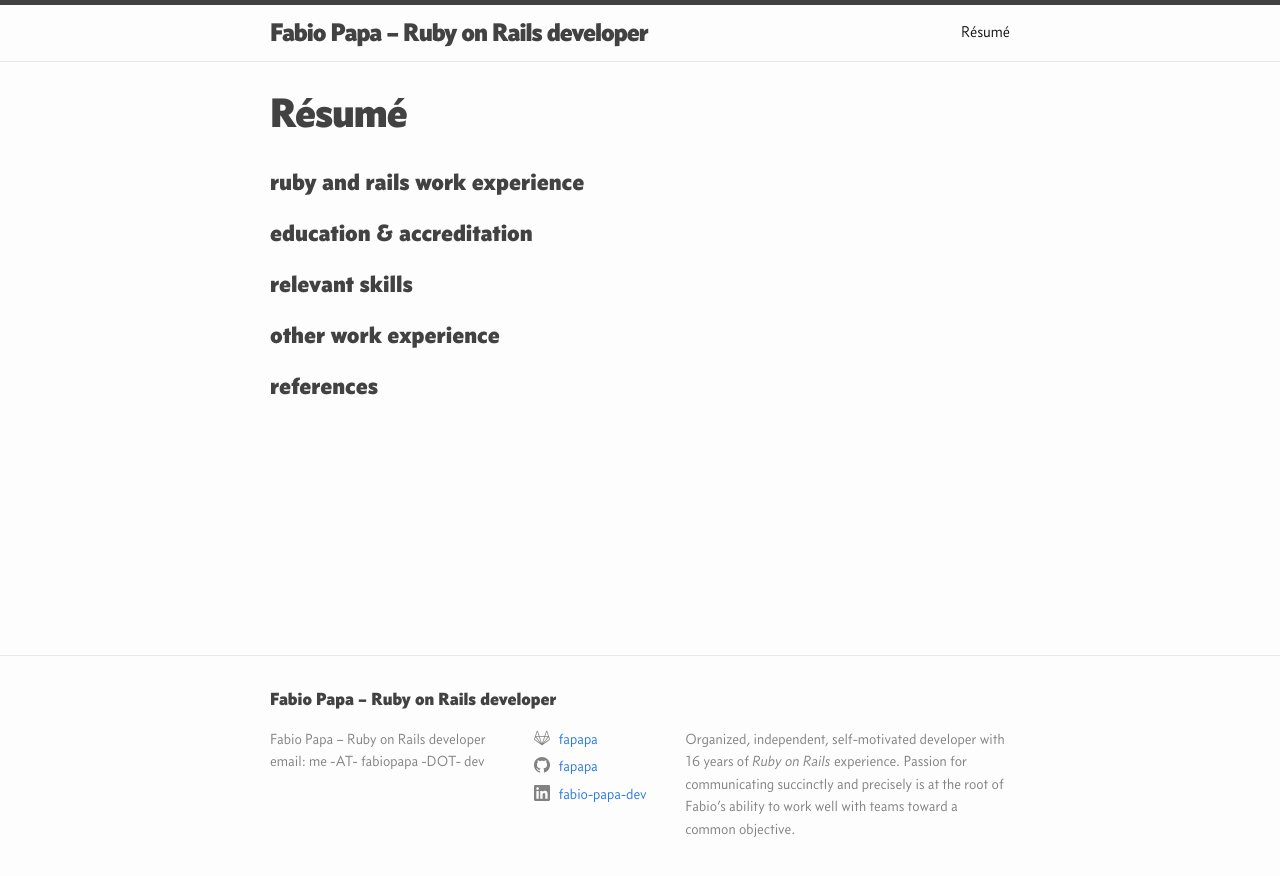
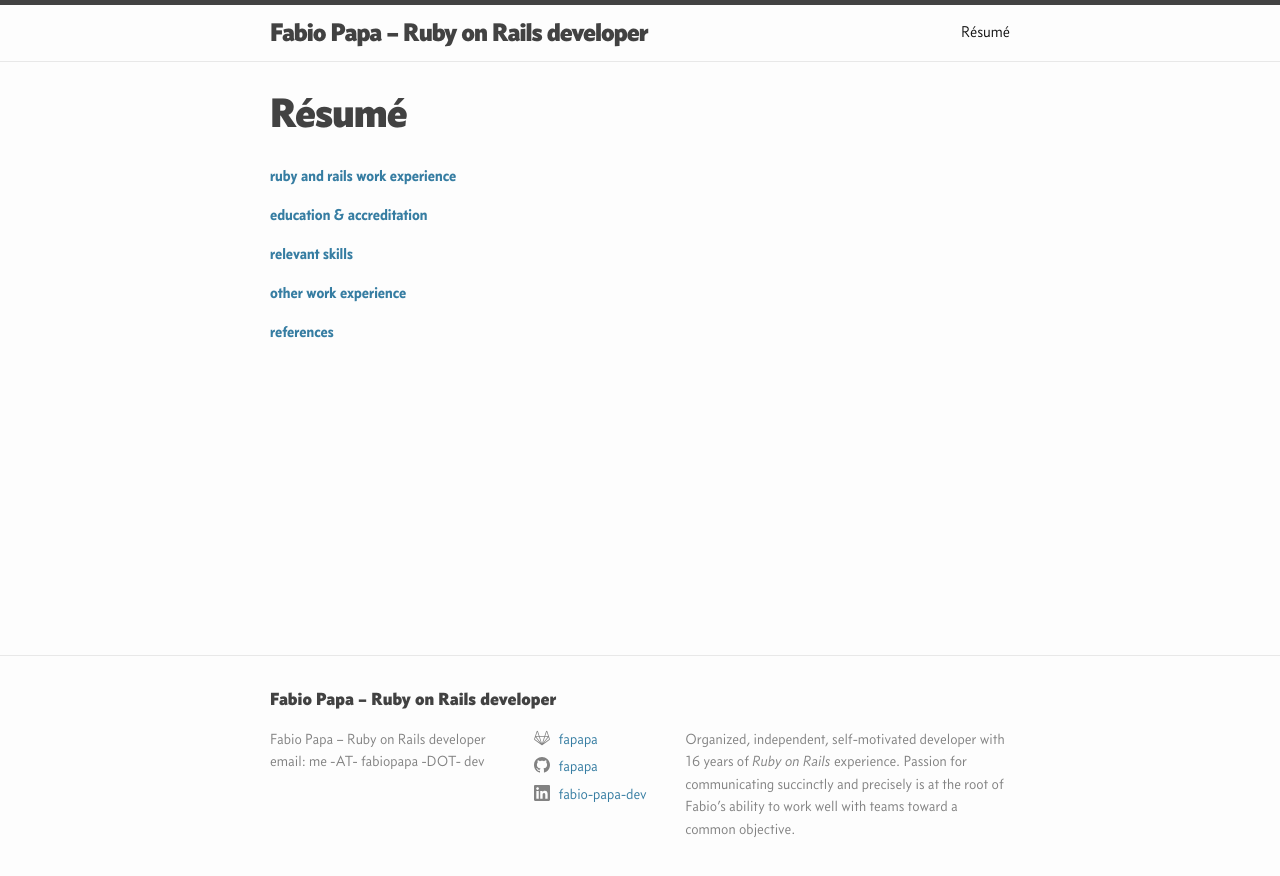
Before and after one commit to fapapa/fapapa.github.io, a Jekyll site: the page built from resume.md, in a window 1280 px wide. Shown: the top 876 px of the page. Built offline with Jekyll 4.4.1, drawn with Linux system fonts in a browser that asks for light colours.

Commit message:
Style the resume headings

```diff
--- a/_layouts/page.html
+++ b/_layouts/page.html
@@ -7,7 +7,7 @@ layout: default
     <h1 class="post-title">{{ page.title | escape }}</h1>
   </header>
 
-  <div class="post-content">
+  <div class="post-content" id="{{ page.id }}">
     {{ content }}
   </div>
 
--- /dev/null
+++ b/_sass/general.scss
@@ -0,0 +1,7 @@
+#resume {
+  h1 {
+    font-family: ConcourseRegular;
+    font-size: 16px;
+    color: $brand-color;
+  }
+}
--- a/_sass/minima.scss
+++ b/_sass/minima.scss
@@ -12,7 +12,7 @@ $spacing-unit:     30px !default;
 
 $text-color:       #111 !default;
 $background-color: #fdfdfd !default;
-$brand-color:      #2a7ae2 !default;
+$brand-color:      #367DA2 !default;
 
 $grey-color:       #828282 !default;
 $grey-color-light: lighten($grey-color, 40%) !default;
--- a/assets/main.scss
+++ b/assets/main.scss
@@ -4,3 +4,4 @@
 
 @import "minima";
 @import "typography";
+@import "general";
```
Also changed, not shown: resume.md (+1 -0 lines).
